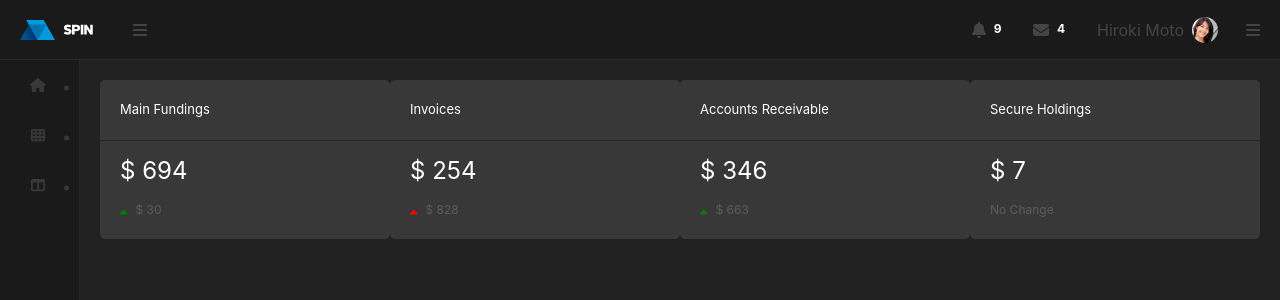
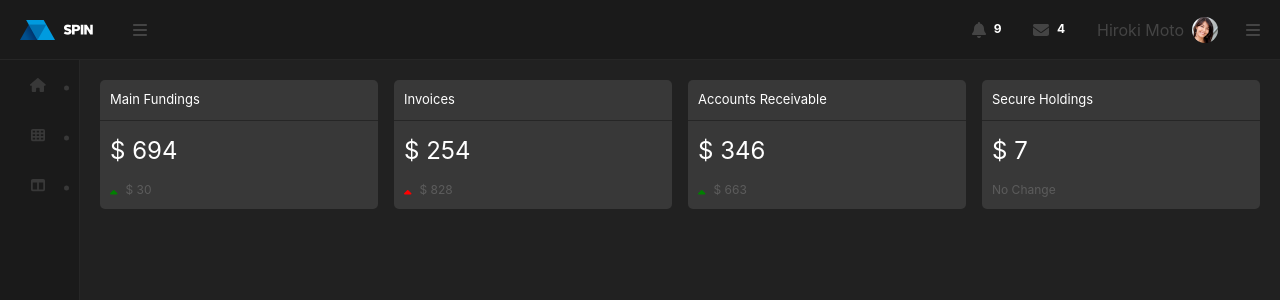
Before and after one commit to eMercedes/spin-v2, a React (Create React App) app: page /start/financial in a window 1280 px wide. Shown: the top 300 px of the page. Built offline with nearby package versions, Linux system fonts and the light colour scheme.

Commit message:
fix: update padding

```diff
--- a/src/components/cashcard/Cashcard.scss
+++ b/src/components/cashcard/Cashcard.scss
@@ -10,13 +10,13 @@
     .title {
         border-bottom: 1px solid $border;
         font-size: $font-sm;
-        padding: 20px;
+        padding: 10px;
     }
     .amount {
         display: flex;
         align-items: center;
         font-size: $font-xl;
-        padding: 0 20px;
+        padding: 0 10px;
         height: 60px;
     }
     .change {
@@ -24,7 +24,7 @@
         align-items: flex-end;
         color: $text-grey;
         font-size: $font-xxs;
-        padding: 0 0 20px 20px;
+        padding: 0 0 10px 10px;
         .up {
             color: green;
         }
--- a/src/components/cashcard/index.tsx
+++ b/src/components/cashcard/index.tsx
@@ -1,18 +1,18 @@
-import React from 'react'
 import css from 'classnames'
 import { FontAwesomeIcon } from '@fortawesome/react-fontawesome'
 import { faCaretUp } from '@fortawesome/free-solid-svg-icons'
 import './Cashcard.scss'
 
 interface CashcardPropTypes {
+    className?: string
     title: string
     total: number
     change?: number
     status?: 'up' | 'down' | 'zero'
 }
 
-const CashCard = ({ title, total, change = 0, status = 'up' }: CashcardPropTypes) => (
-    <div className='cash-card'>
+const CashCard = ({ className, title, total, change = 0, status = 'up' }: CashcardPropTypes) => (
+    <div className={css('cash-card', className)}>
         <div className='title'>{title}</div>
         <div className='amount'>$ {total}</div>
         <div className='change'>
--- a/src/containers/financial/index.tsx
+++ b/src/containers/financial/index.tsx
@@ -1,4 +1,3 @@
-import React from 'react'
 import Cashcard from 'components/cashcard'
 import './Financial.scss'
 
@@ -7,9 +6,9 @@ function Financial() {
         <div className='financial'>
             <div className='status'>
                 <Cashcard title='Main Fundings' total={694} change={30} />
-                <Cashcard title='Invoices' total={254} change={828} status='down' />
-                <Cashcard title='Accounts Receivable' total={346} change={663} />
-                <Cashcard title='Secure Holdings' total={7} status='zero' />
+                <Cashcard className='ms-3' title='Invoices' total={254} change={828} status='down' />
+                <Cashcard className='ms-3' title='Accounts Receivable' total={346} change={663} />
+                <Cashcard className='ms-3' title='Secure Holdings' total={7} status='zero' />
             </div>
         </div>
     )
```
